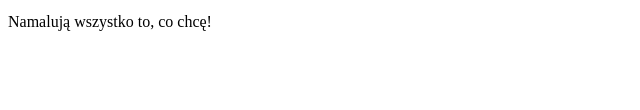
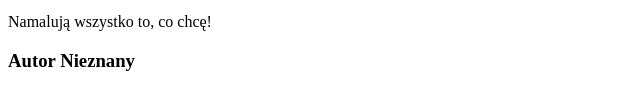
Before and after one commit to Szylman96/learning-git, a plain HTML site: page HTML/index.html in a window 1280 px wide. Shown: the part 156-266 px from the top of the page, without its empty margins (0-640 px from the left). Drawn offline with Linux system fonts and the light colour scheme.

Commit message:
add author in text of index.html

```diff
--- a/HTML/index.html
+++ b/HTML/index.html
@@ -7,8 +7,9 @@
   <body>
     <h2>Kolorowe kredki</h2>
     <p>Kolorowe kredki w pudełeczku noszę</p>
-    <p> Kolorowe kredki bardzo lubią mnie</p>
+    <p>Kolorowe kredki bardzo lubią mnie</p>
     <p>Kolorowe kredki, kiedy je poproszę</p>
     <p>Namalują wszystko to, co chcę!</p>
+    <h3>Autor Nieznany</h3>
   </body>
 </html>
```
